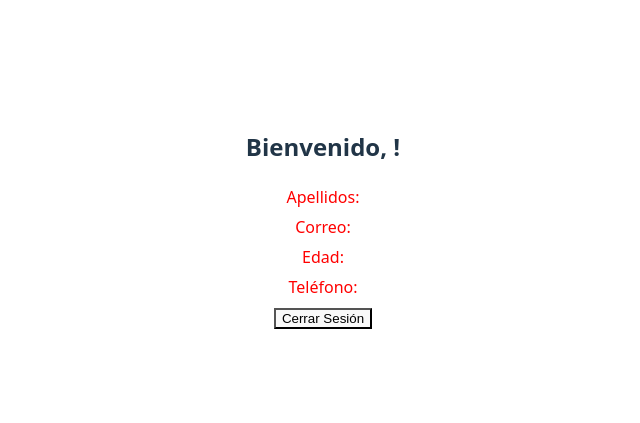
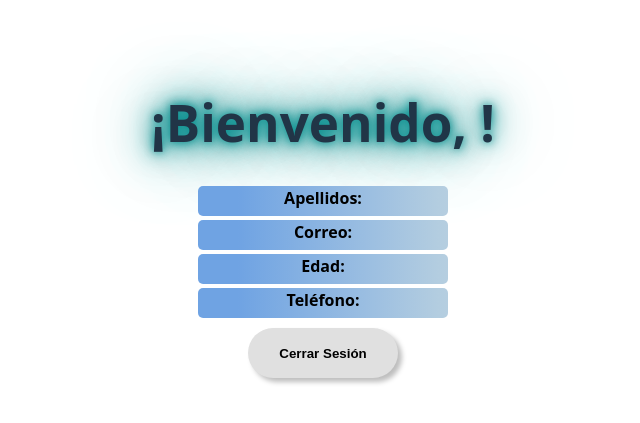
Before and after one commit to FREDYCATARINO/FormularioRegistroYup, a React (Vite) app in the folder FormularioRegistroYup/: page /bienvenida in a window 1280 px wide. Shown: the part 181-604 px from the top of the page, without its empty margins (317-957 px from the left). Built offline with nearby package versions, Linux system fonts and the light colour scheme.

Commit message:
CSS de bienvenida terminado.

```diff
--- a/FormularioRegistroYup/src/components/Bienvenida.css
+++ b/FormularioRegistroYup/src/components/Bienvenida.css
@@ -0,0 +1,43 @@
+.bienvenida-container {
+  display: flex;
+  align-items: center;
+  flex-direction: column;
+}
+
+.bienvenida-container p {
+  color: black !important;
+  font-weight: bold;
+  font-size: medium;
+  width: 100%;
+  margin: 2px;
+  background: linear-gradient(90deg, #6fa3e3 30%, #b3cde0 50%, #e0e0e0 70%);
+  animation: wave 1.5s infinite linear;
+  background-size: 400%;
+  border-radius: 5px;
+}
+
+.leavebutton {
+  width: 150px;
+  height: 50px;
+  background: #e0e0e0 !important;
+  border-radius: 30px;
+  box-shadow: 4px 4px 5px #bebebe, -4px -4px 5px #ffffff !important;
+  border: none;
+  cursor: pointer;
+  color: black;
+  font-weight: bold;
+  margin-top: 0.5rem;
+}
+
+.leavebutton:active {
+  box-shadow: inset 4px 4px 5px #bebebe, inset -4px -4px 5px #ffffff !important;
+}
+
+@keyframes wave {
+  from {
+    background-position: 100% 100%;
+  }
+  to {
+    background-position: 0 0;
+  }
+}
--- a/FormularioRegistroYup/src/components/Bienvenida.jsx
+++ b/FormularioRegistroYup/src/components/Bienvenida.jsx
@@ -8,12 +8,22 @@ export default function Bienvenida() {
 
   return (
     <div className="bienvenida-container">
-      <h2>Bienvenido, {usuario?.nombre}!</h2>
-      <p>Apellidos: {usuario?.apellidos}</p>
-      <p>Correo: {usuario?.correo}</p>
-      <p>Edad: {usuario?.edad}</p>
-      <p>Teléfono: {usuario?.telefono}</p>
-      <button onClick={() => navigate("/")}>Cerrar Sesión</button>
+      <h1>¡Bienvenido, {usuario?.nombre}!</h1>
+      <p>
+        <span className="wave">Apellidos:</span> {usuario?.apellidos}
+      </p>
+      <p>
+        <span className="wave">Correo:</span> {usuario?.correo}
+      </p>
+      <p>
+        <span className="wave">Edad:</span> {usuario?.edad}
+      </p>
+      <p>
+        <span className="wave">Teléfono:</span> {usuario?.telefono}
+      </p>
+      <button className="leavebutton" onClick={() => navigate("/")}>
+        Cerrar Sesión
+      </button>
     </div>
   );
 }
```
